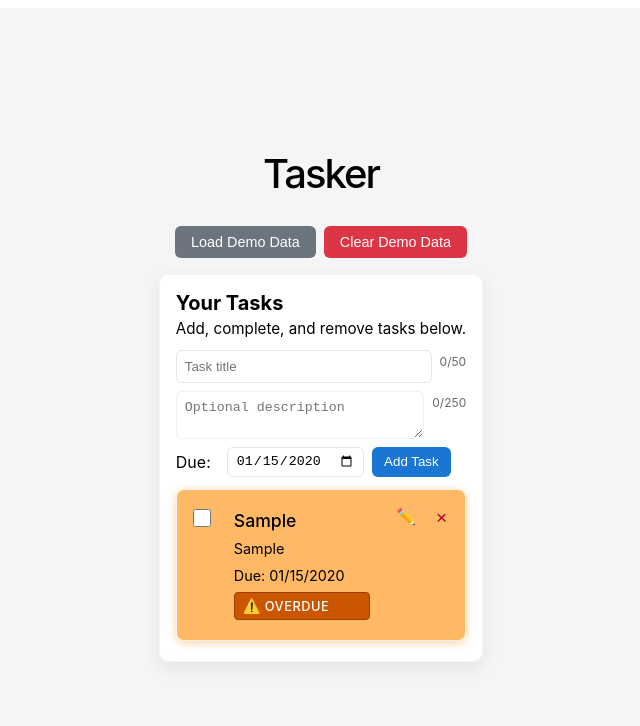
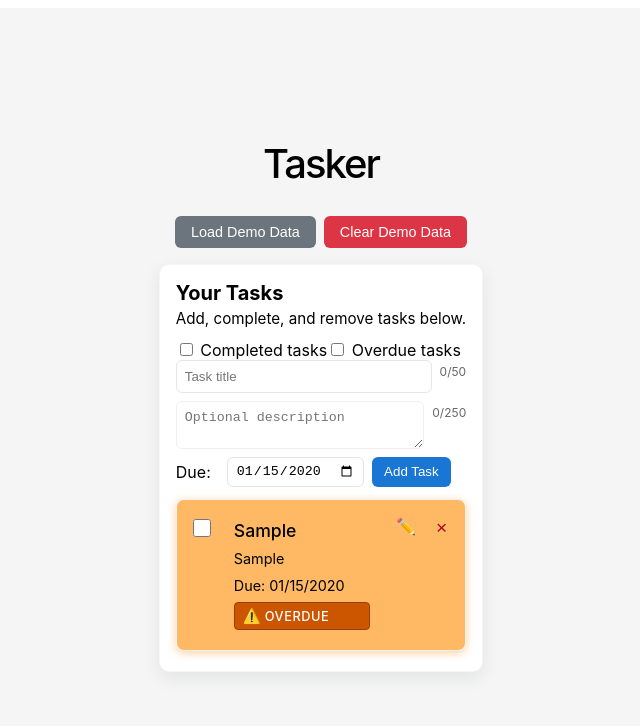
Before and after one commit to BPMSTC/Hyperion, an Angular app in the folder tasker/: page / in a window 1280 px wide. Both pictures are taken after typing "Sample", "Sample", "2020-01-15" into the empty fields and a click on the button "Add Task". Shown: the top 726 px of the page, without its empty margins (319-959 px from the left). Built offline with nearby package versions, Linux system fonts and the light colour scheme.

Commit message:
created filter bar with filter options completed tasks and overdue tasks.

```diff
--- a/tasker/src/app/task-list/task-list.html
+++ b/tasker/src/app/task-list/task-list.html
@@ -21,6 +21,12 @@
 			<h2 class="task-list-title">Your Tasks</h2>
 			<p class="task-list-subtitle">Add, complete, and remove tasks below.</p>
 		</header>
+
+		<!-- Compact filter bar (Completed / Overdue) -->
+		<div class="filter-bar compact">
+			<label class="filter-item"><input type="checkbox" [(ngModel)]="filterCompleted" name="filterCompleted" /> Completed tasks</label>
+			<label class="filter-item"><input type="checkbox" [(ngModel)]="filterOverdue" name="filterOverdue" /> Overdue tasks</label>
+		</div>
 
 		<!-- Form: title required, description optional -->
 		<!-- Add legacy class `add-task-form` so global styles target this form -->
@@ -50,7 +56,7 @@
 		<!-- Tasks list -->
 		<!-- Give the list the legacy `.task-list` class so global styles apply -->
 		<ul class="tasks task-list">
-		<li *ngFor="let task of tasks" class="task-row" [class.overdue-row]="isTaskOverdue(task)" [id]="getOverdueRowId(task)">
+		<li *ngFor="let task of filteredTasks" class="task-row" [class.overdue-row]="isTaskOverdue(task)" [id]="getOverdueRowId(task)">
 			<!-- checkbox toggles completed state -->
 			<label class="task-meta">
 				<input type="checkbox" [checked]="task.completed" (change)="toggleComplete(task)" [attr.aria-label]="'Toggle completion for task: ' + task.title" />
@@ -58,9 +64,7 @@
 			</label>
 
 				<!-- Edit mode: show edit form -->
-			<!-- Edit mode: show edit form -->
-			@if (isEditing(task)) {
-			<div class="task-item edit-mode">
+				<div *ngIf="isEditing(task)" class="task-item edit-mode">
 					<form class="task-form edit-task-form" (ngSubmit)="saveEdit()">
 						<div class="form-row">
 							<label class="sr-only" for="editTitleInput">Task title</label>
@@ -82,20 +86,15 @@
 						</div>
 						</form>
 				</div>
-			}
 
 				<!-- Display mode: show task content -->
-			@if (!isEditing(task)) {
-			<div class="task-item">
+				<div *ngIf="!isEditing(task)" class="task-item">
 				<app-task-item [task]="task"></app-task-item>
 				</div>
-			}
 
 				<!-- Action buttons (edit, remove) -->
 				<div class="task-actions">
-				@if (!isEditing(task)) {
-				<button class="btn-edit" (click)="startEdit(task)">✏️</button>
-				}
+					<button *ngIf="!isEditing(task)" class="btn-edit" (click)="startEdit(task)">✏️</button>
 					<button class="btn-remove" (click)="remove(task)">×</button>
 				</div>
 		</li>
--- a/tasker/src/app/task-list/task-list.ts
+++ b/tasker/src/app/task-list/task-list.ts
@@ -47,6 +47,21 @@ export class TaskList {
 
   // Simple incrementing id for tasks created during this session
   private nextId = 1;
+
+  // Filter toggles
+  filterCompleted = false; // when true, show only completed tasks
+  filterOverdue = false; // when true, show only overdue tasks
+
+  // Computed filtered list: tasks must match all active filters
+  get filteredTasks(): Task[] {
+    return this.tasks.filter(t => {
+      // If filterCompleted is false, hide completed tasks
+      if (!this.filterCompleted && t.completed) return false;
+      // If filterOverdue is true, only show overdue tasks
+      if (this.filterOverdue && !this.isTaskOverdue(t)) return false;
+      return true;
+    });
+  }
 
   /*
    * On init, try to read saved tasks from localStorage and initialize
```
Lines whose indentation alone changed are shown as unchanged.
